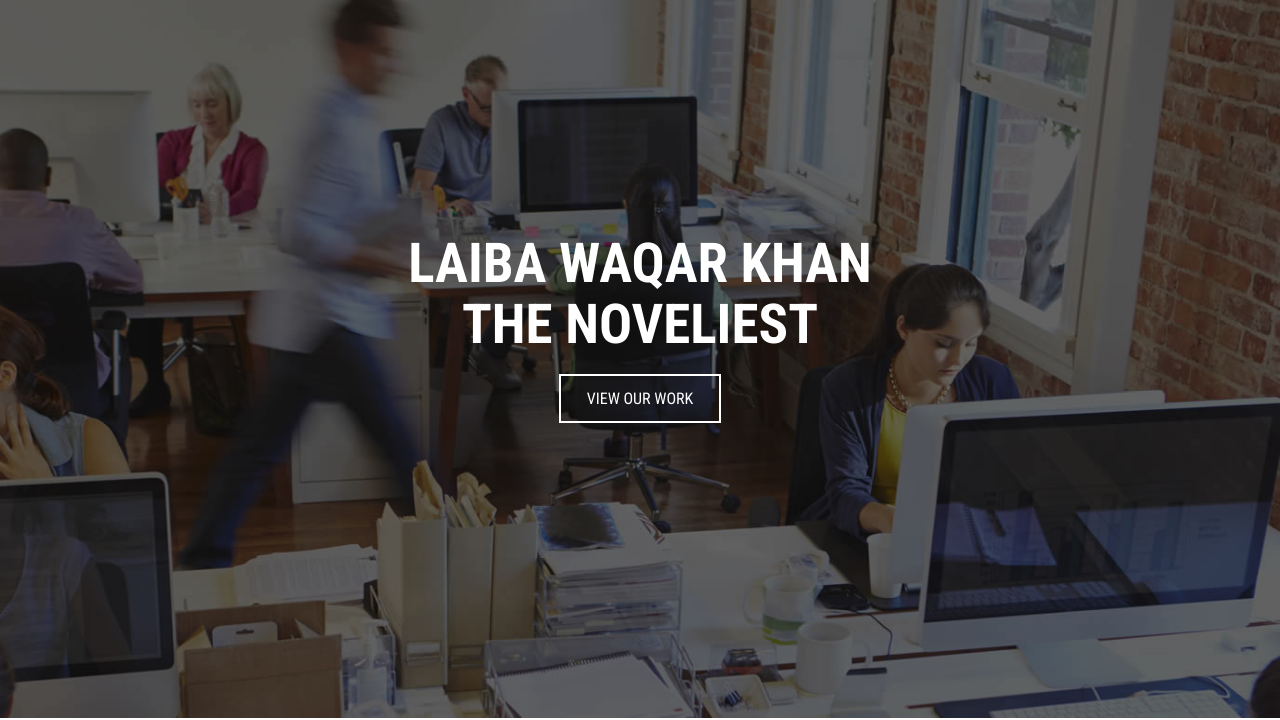
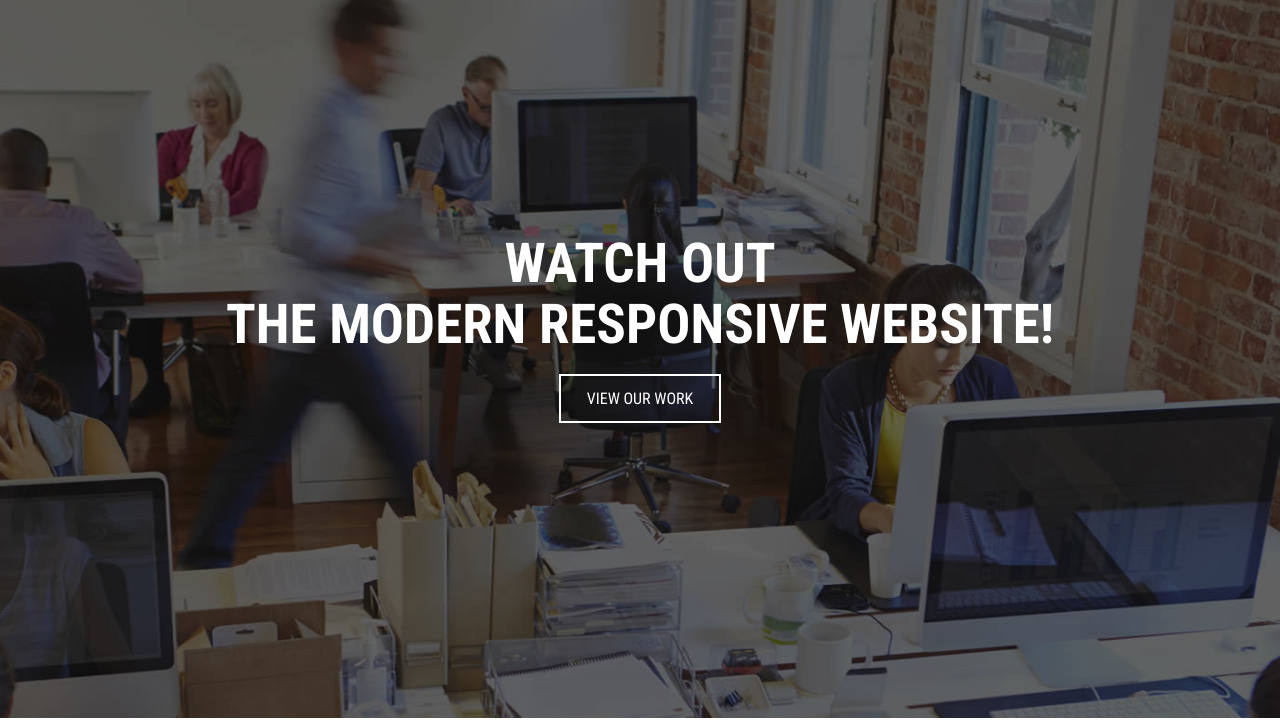
Before and after one commit to ranashehrozdev/vesco-web, a plain HTML site: page index.html in a window 1280 px wide. Shown: the part 82-802 px from the top of the page. Drawn offline with Linux system fonts and the light colour scheme.

Commit message:
Update index.html

```diff
--- a/index.html
+++ b/index.html
@@ -67,7 +67,7 @@
             <div id="home-content-box">
                 <div id="home-content-box-inner" class="text-center">
                     <div id="home-heading" class="animated zoomIn">
-                        <h3>LAIBA WAQAR KHAN <br> The Noveliest</h3>
+                        <h3>watch out <br> The Modern Responsive Website!</h3>
                     </div>
                     <div id="home-btn" class="animated zoomIn">
                         <a class="btn btn-lg btn-general btn-white smooth-scroll" href="#work" role="button" title="View Our Work">View Our Work</a>
```
